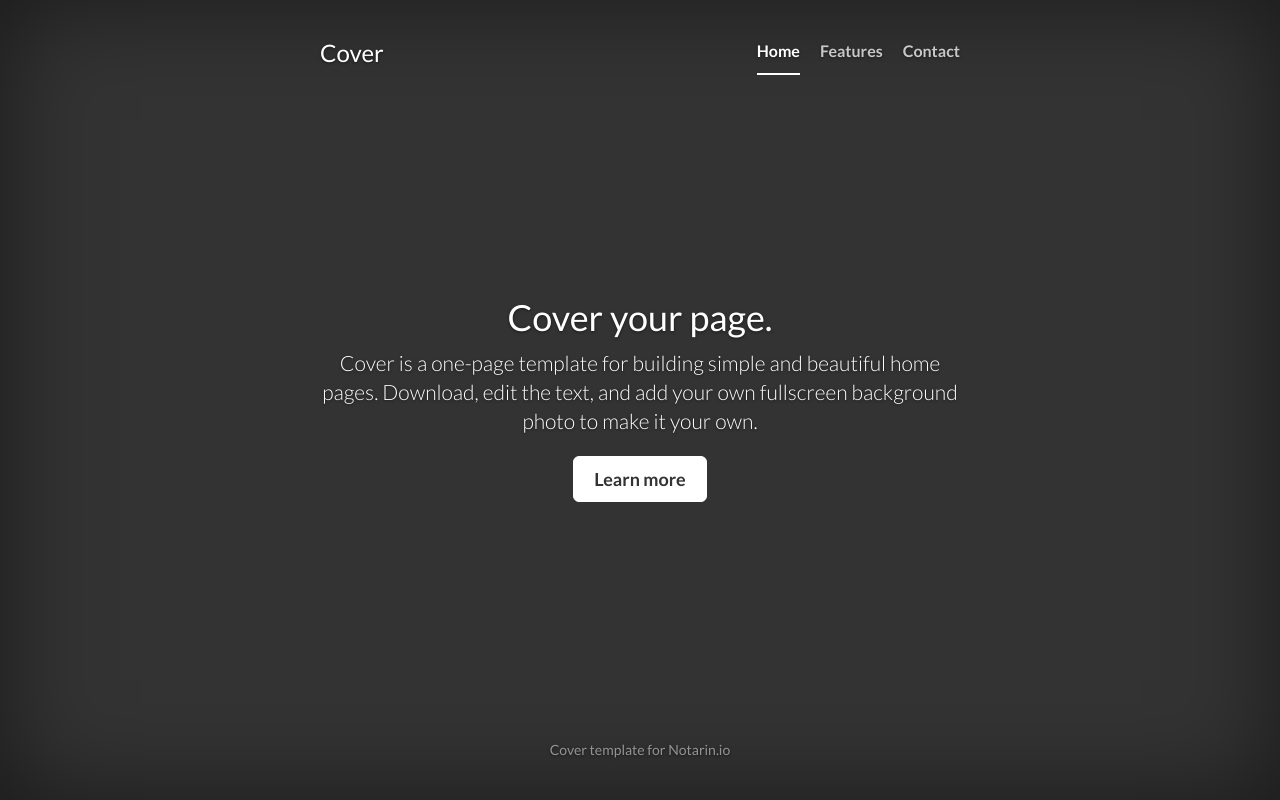
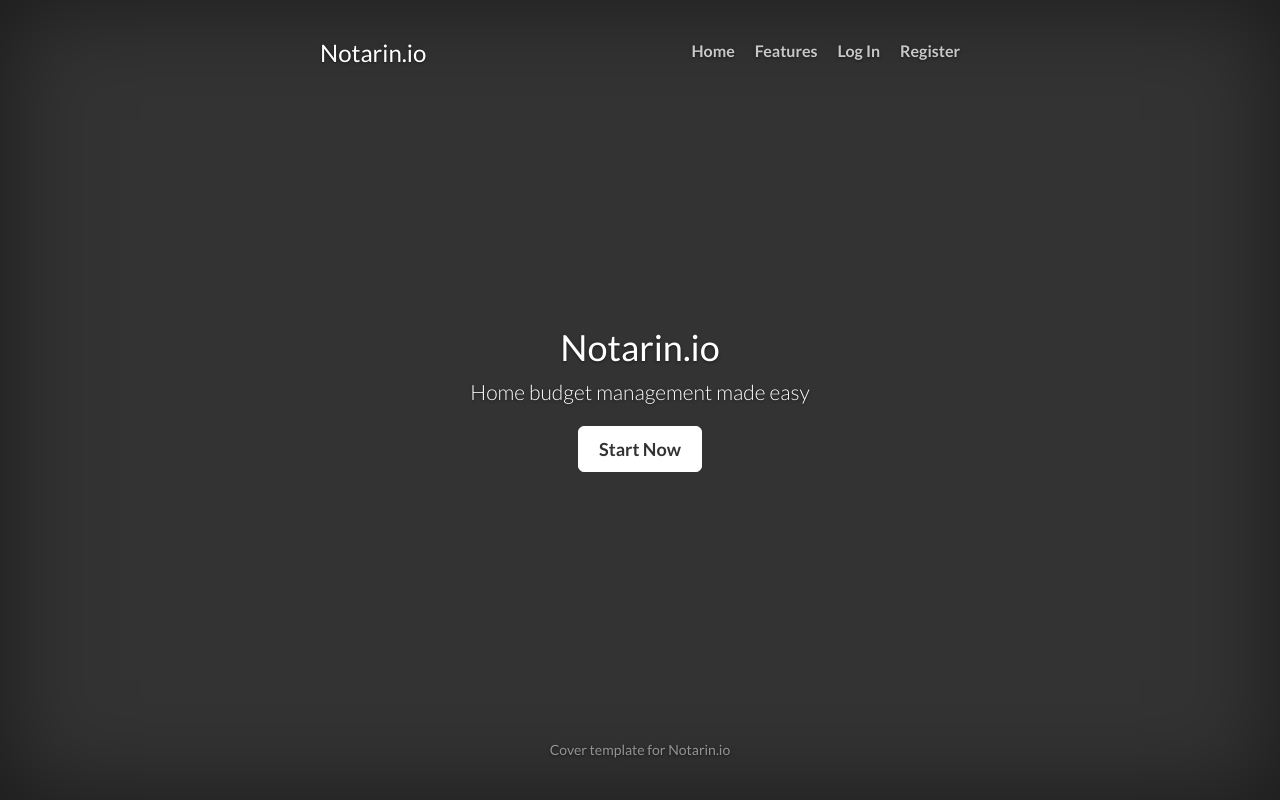
Before and after one commit to bartoszgajda55/notarin, an Angular app: page / in a window 1280 px wide. Built offline with nearby package versions, Linux system fonts and the light colour scheme.

Commit message:
Changed text and link on landing page.

```diff
--- a/src/app/home/components/landing-page/landing-page.component.css
+++ b/src/app/home/components/landing-page/landing-page.component.css
@@ -100,7 +100,6 @@ main {
   }
 }
 
-
 /*
  * Cover
  */
--- a/src/app/home/components/landing-page/landing-page.component.html
+++ b/src/app/home/components/landing-page/landing-page.component.html
@@ -1,40 +1,33 @@
 <main>
   <div class="site-wrapper">
-
     <div class="site-wrapper-inner">
-
       <div class="cover-container">
-
         <div class="masthead clearfix">
           <div class="inner">
-            <h3 class="masthead-brand">Cover</h3>
+            <h3 class="masthead-brand">Notarin.io</h3>
             <nav>
               <ul class="nav masthead-nav">
-                <li class="active"><a href="#">Home</a></li>
+                <li><a href="#">Home</a></li>
                 <li><a href="#">Features</a></li>
-                <li><a href="#">Contact</a></li>
+                <li><a href="#">Log In</a></li>
+                <li><a href="#">Register</a></li>
               </ul>
             </nav>
           </div>
         </div>
-
         <div class="inner cover">
-          <h1 class="cover-heading">Cover your page.</h1>
-          <p class="lead">Cover is a one-page template for building simple and beautiful home pages. Download, edit the text, and add your own fullscreen background photo to make it your own.</p>
+          <h1 class="cover-heading">Notarin.io</h1>
+          <p class="lead">Home budget management made easy</p>
           <p class="lead">
-            <a href="#" class="btn btn-lg btn-default">Learn more</a>
+            <a href="#" class="btn btn-lg btn-default">Start Now</a>
           </p>
         </div>
-
         <div class="mastfoot">
           <div class="inner">
             <p>Cover template for Notarin.io</p>
           </div>
         </div>
-
       </div>
-
     </div>
-
   </div>
 </main>
```
